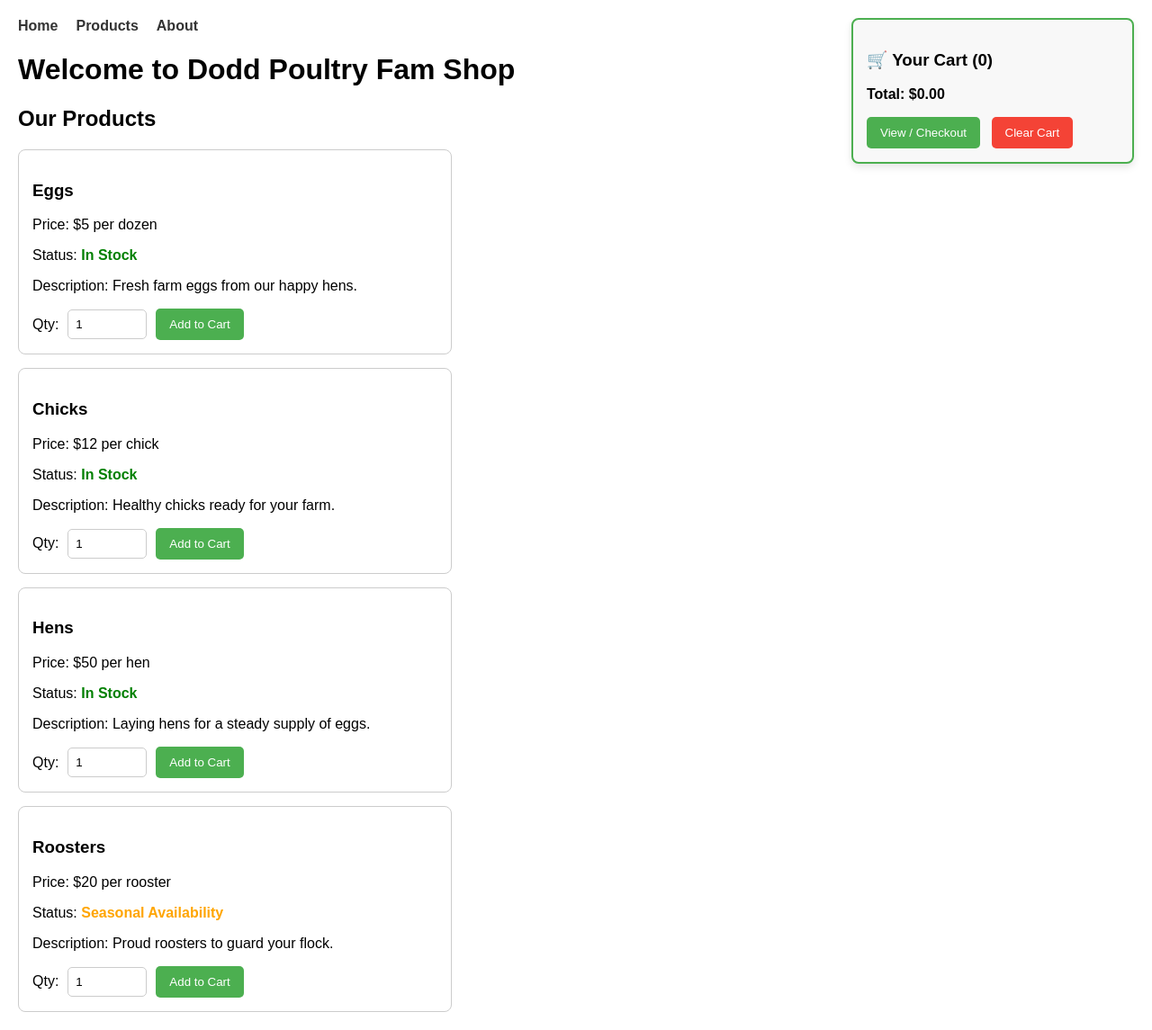
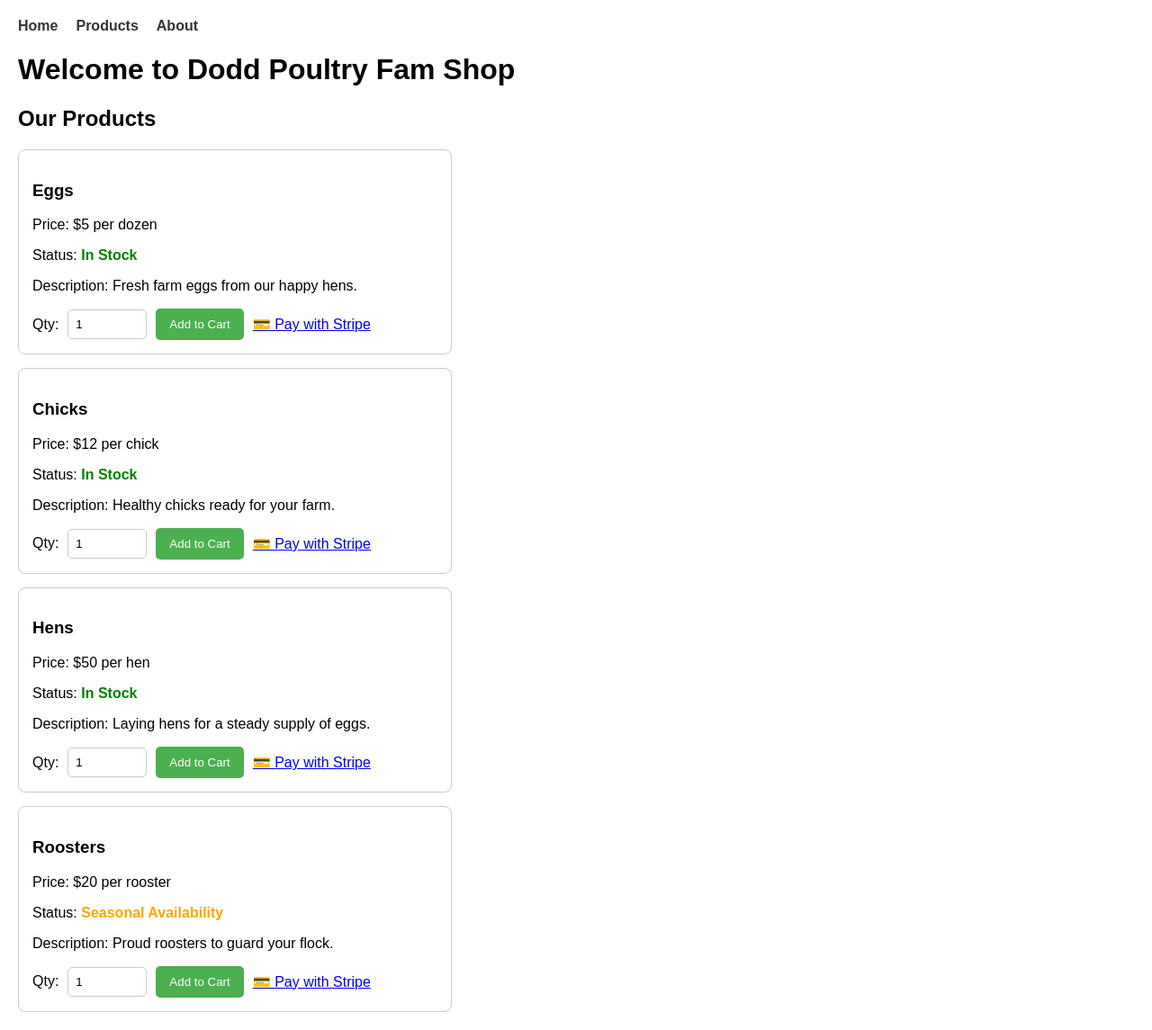
Before and after one commit to texanjack07/Dodd-Poultry-Fam, a website: page products.html in a window 1280 px wide. Shown: the whole page at 90% size. Drawn offline with Linux system fonts and the light colour scheme.

Commit message:
Update products.html

```diff
--- a/products.html
+++ b/products.html
@@ -81,6 +81,13 @@
         <label>Qty:</label>
         <input type="number" class="quantity" value="1" min="1">
         <button class="add-to-cart" data-name="Eggs" data-price="5">Add to Cart</button>
+
+        <!-- Pay with Stripe - Eggs -->
+        <a href="https://buy.stripe.com/YOUR_EGGS_LINK_HERE"
+           target="_blank"
+           class="stripe-pay-btn">
+            💳 Pay with Stripe
+        </a>
     </div>
 </div>
 
@@ -93,6 +100,13 @@
         <label>Qty:</label>
         <input type="number" class="quantity" value="1" min="1">
         <button class="add-to-cart" data-name="Chicks" data-price="12">Add to Cart</button>
+
+        <!-- Pay with Stripe - Chicks -->
+        <a href="https://buy.stripe.com/YOUR_CHICKS_LINK_HERE"
+           target="_blank"
+           class="stripe-pay-btn">
+            💳 Pay with Stripe
+        </a>
     </div>
 </div>
 
@@ -105,6 +119,13 @@
         <label>Qty:</label>
         <input type="number" class="quantity" value="1" min="1">
         <button class="add-to-cart" data-name="Hens" data-price="50">Add to Cart</button>
+
+        <!-- Pay with Stripe - Hens -->
+        <a href="https://buy.stripe.com/YOUR_HENS_LINK_HERE"
+           target="_blank"
+           class="stripe-pay-btn">
+            💳 Pay with Stripe
+        </a>
     </div>
 </div>
 
@@ -117,16 +138,14 @@
         <label>Qty:</label>
         <input type="number" class="quantity" value="1" min="1">
         <button class="add-to-cart" data-name="Roosters" data-price="20">Add to Cart</button>
+
+        <!-- Pay with Stripe - Roosters -->
+        <a href="https://buy.stripe.com/YOUR_ROOSTERS_LINK_HERE"
+           target="_blank"
+           class="stripe-pay-btn">
+            💳 Pay with Stripe
+        </a>
     </div>
-    </div>
-
-    <!-- Cart Summary -->
-    <div id="cart-summary">
-        <h3>🛒 Your Cart (<span id="cart-count">0</span>)</h3>
-        <div id="cart-items"></div>
-        <p><strong>Total: $<span id="cart-total">0.00</span></strong></p>
-        <button onclick="viewCart()">View / Checkout</button>
-        <button onclick="clearCart()" style="background: #f44336; margin-left: 8px;">Clear Cart</button>
 </div>
 
     <script>
```
Lines whose indentation alone changed are shown as unchanged.
